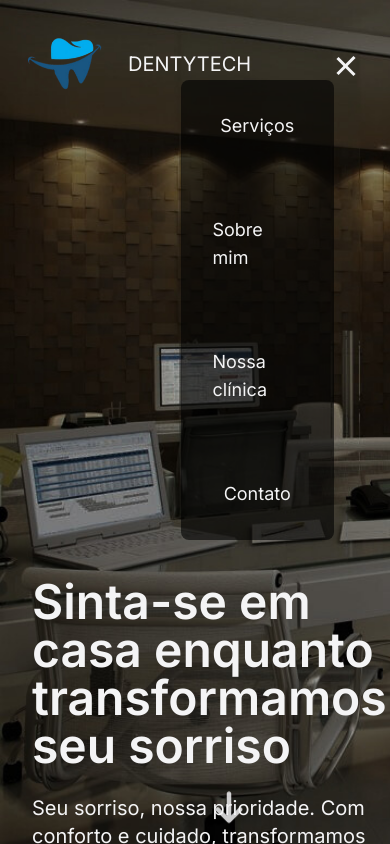
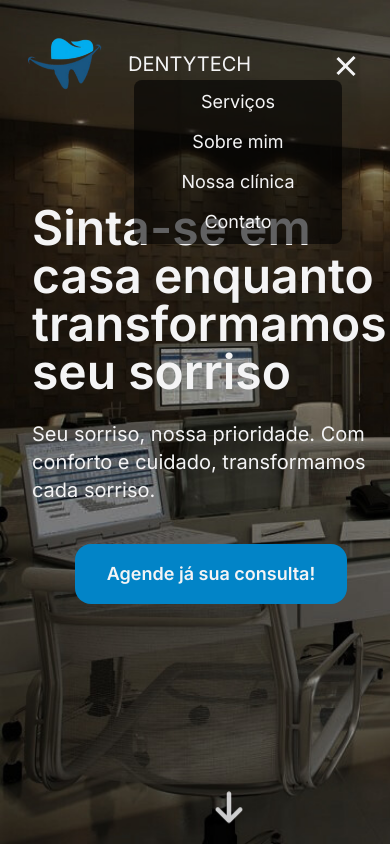
Before and after one commit to Leandro-MFarias/dentist-template, a React (Vite) app: page / in a window 390 px wide. Both pictures are taken after a click on the element 346 px from the left and 64 px from the top of the page. Shown: the top 844 px of the page. Built offline with nearby package versions, Linux system fonts and the light colour scheme.

Commit message:
responsivo-header

```diff
--- a/src/components/Header/index.jsx
+++ b/src/components/Header/index.jsx
@@ -15,7 +15,7 @@ export function Header() {
                 <h2 className='text-xl xl:text-3xl'>DENTYTECH</h2>
             </div>
             <nav className='relative'>
-                <ul className={`gap-16 text-lg md:flex mr-4 ${isOpen ? 'flex flex-col items-center bg-black/60 p-8 translate-y-20 -translate-x-10 rounded-lg space-y-3 gap-0' : 'hidden'}`}>
+                <ul className={`text-lg md:flex mr-4 ${isOpen ? 'gap-3 flex flex-col items-center bg-black/60 px-6 py-2 w-52 translate-y-20 -translate-x-8 rounded-lg' : 'gap-16 hidden'}`}>
                     <li className='hover:text-sky-400 transition duration-300 ease-in-out'>
                         <a href="#servico">Serviços</a>
                     </li>
--- a/src/components/Hero/index.jsx
+++ b/src/components/Hero/index.jsx
@@ -3,7 +3,7 @@ import { FaArrowDown } from "react-icons/fa6";
 
 export function Hero() {
     return (
-        <section id="home" className='max-w-screen-xl m-auto flex flex-col justify-center h-[80%] md:h-[70vh] space-y-20 pl-8 items-center mb-64'>
+        <section id="home" className='max-w-screen-xl m-auto flex flex-col sm:justify-center h-[80%] md:h-[70vh] space-y-10 sm:space-y-20 pl-8 items-center mb-64'>
             <div className="space-y-6 max-w-3xl">
                 <h2 className="text-5xl sm:text-6xl font-semibold">Sinta-se em casa enquanto transformamos seu sorriso</h2>
                 <p className="text-xl sm:text-2xl">Seu sorriso, nossa prioridade. Com conforto e cuidado, transformamos cada sorriso.</p>
```
